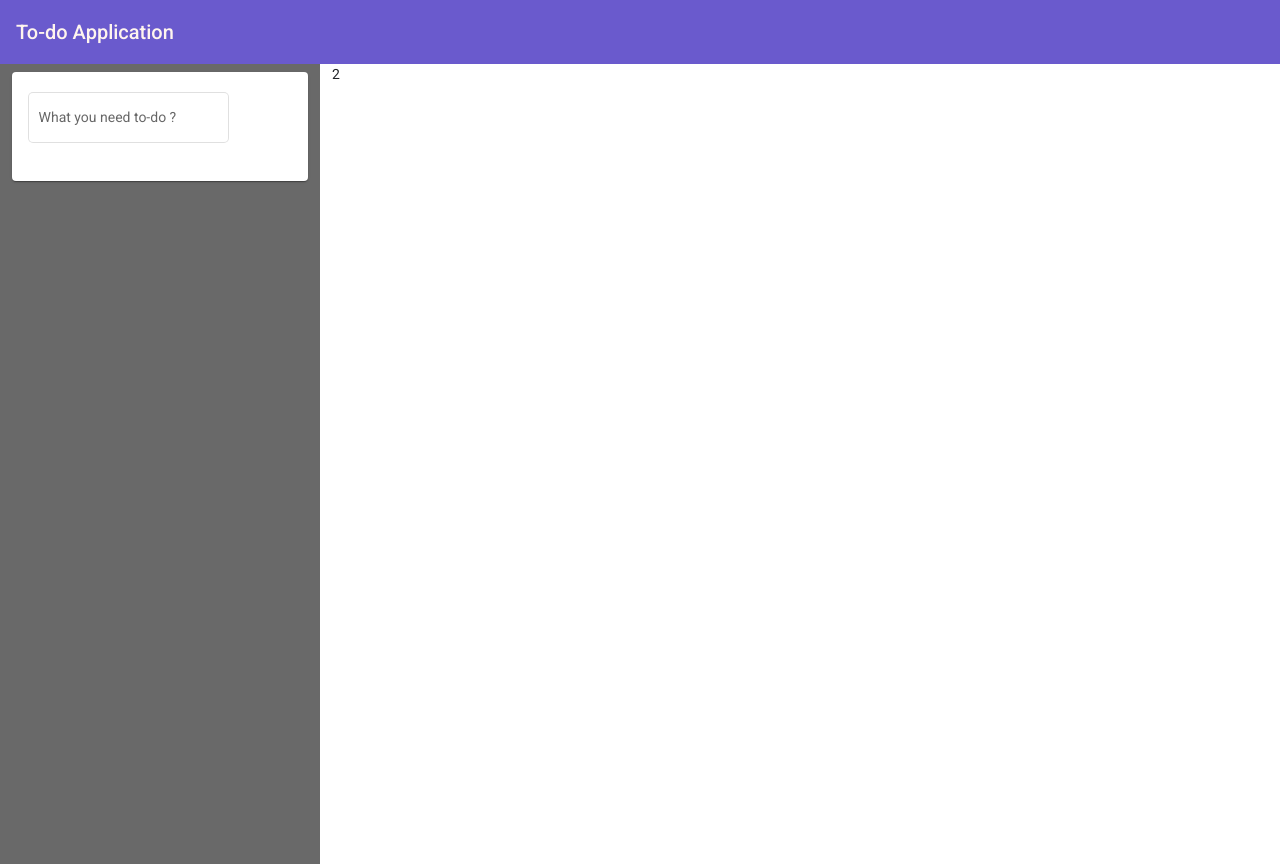
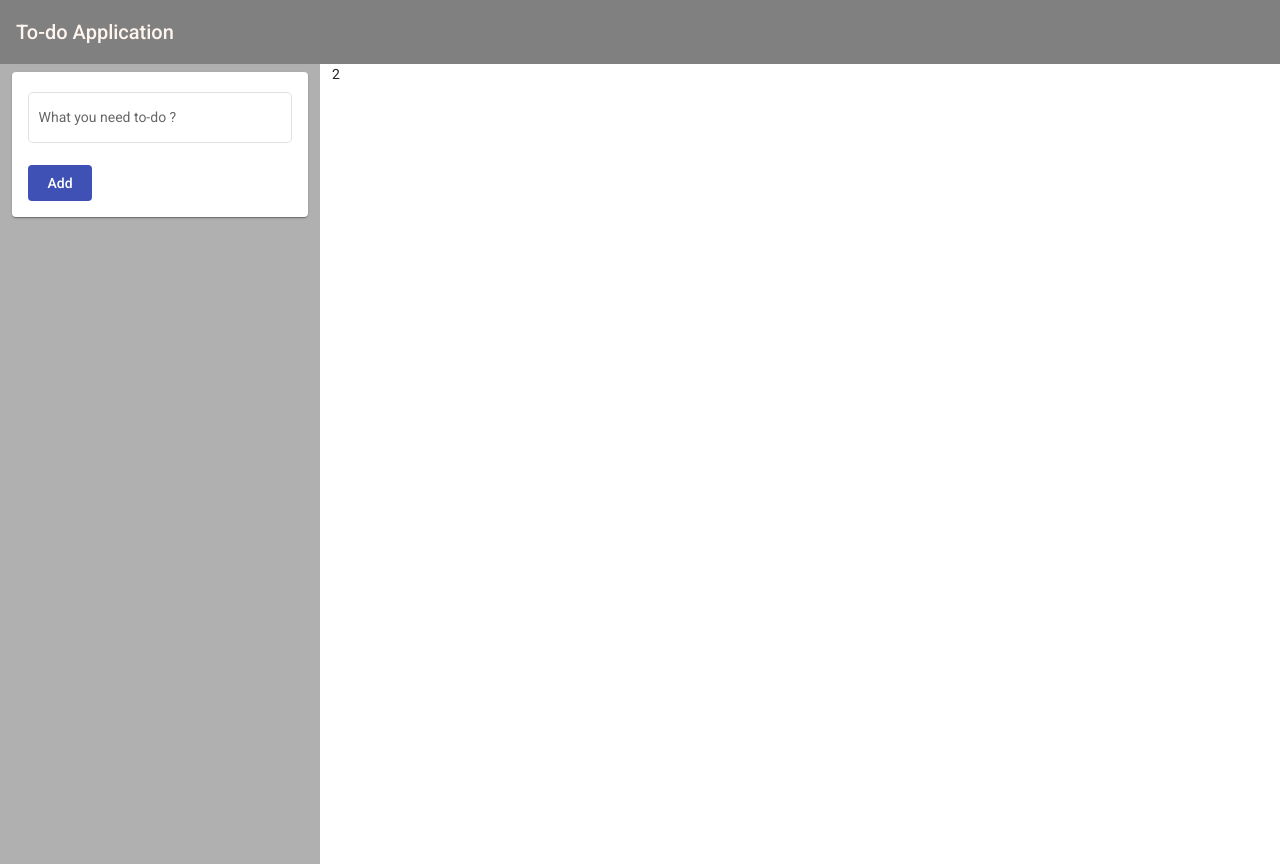
Before and after one commit to quinton2k/to-do, an Angular app: page / in a window 1280 px wide. Built offline with nearby package versions, Linux system fonts and the light colour scheme.

Commit message:
add to-do basic UI

```diff
--- a/src/app/app.module.ts
+++ b/src/app/app.module.ts
@@ -11,6 +11,7 @@ import { MatToolbarModule } from '@angular/material/toolbar';
 import { MatCardModule } from '@angular/material/card';
 import { MatFormFieldModule } from '@angular/material/form-field'
 import { MatInputModule } from '@angular/material/input';
+import { MatButtonModule } from '@angular/material/button';
 
 @NgModule({
   declarations: [
@@ -26,6 +27,7 @@ import { MatInputModule } from '@angular/material/input';
     MatCardModule,
     MatFormFieldModule,
     MatInputModule,
+    MatButtonModule
   ],
   providers: [],
   bootstrap: [AppComponent]
--- a/src/app/navbar/navbar.component.css
+++ b/src/app/navbar/navbar.component.css
@@ -1,4 +1,5 @@
 .mat-toolbar {
-    background-color: #6A5ACD;
+    /* background-color: #3f51b5; */
+    background-color: #808080;
     color: #FFF5EE;
 }
--- a/src/app/to-do/to-do.component.css
+++ b/src/app/to-do/to-do.component.css
@@ -0,0 +1,6 @@
+.mat-form-field {
+    width: 100%;
+}
+button {
+    align-items: center;
+}
--- a/src/app/to-do/to-do.component.html
+++ b/src/app/to-do/to-do.component.html
@@ -1,12 +1,13 @@
 <div class="container-fluid">
     <div class="row">
-        <div class="col-3" style="background-color: #696969; height: 100vh;">
+        <div class="col-3" style="background-color: rgb(176, 176, 176); height: 100vh;">
             <mat-card class="mt-2">
                 <form>
                     <mat-form-field appearance="outline">
                         <mat-label>What you need to-do ?</mat-label>
                         <input matInput placeholder="To-do">
                     </mat-form-field>
+                    <button mat-flat-button color="primary">Add</button>
                 </form>
             </mat-card>
         </div>
```
